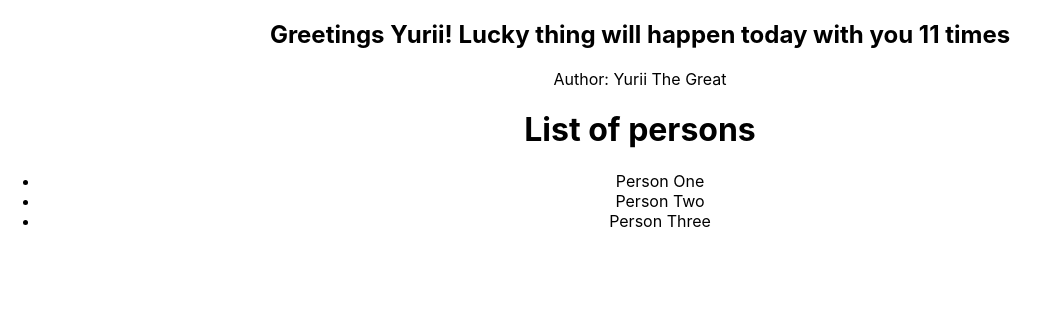
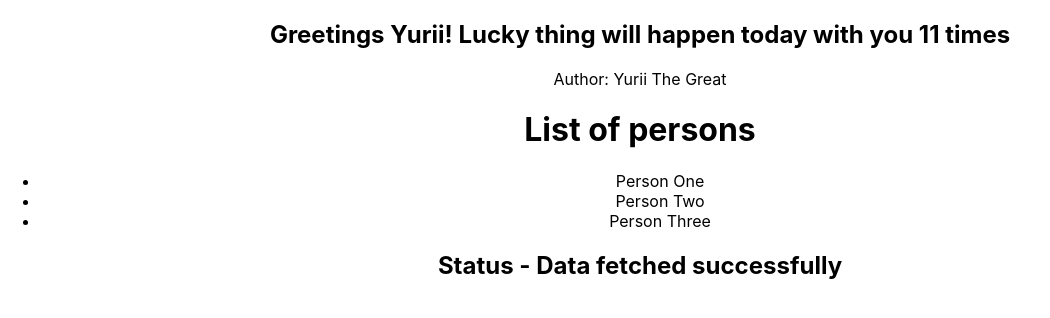
Before and after one commit to Skoblik/react-ts-tutorial, a React (Create React App) app: page / in a window 1280 px wide. Shown: the top 318 px of the page, without its empty margins (0-1050 px from the left). Built offline with nearby package versions, Linux system fonts and the light colour scheme.

Commit message:
added Status component

```diff
--- a/src/App.tsx
+++ b/src/App.tsx
@@ -2,6 +2,7 @@
 import { Greet } from "./components/greet/Greet";
 import { PersonList } from "./components/person list/PersonList";
 import { Person } from "./components/person/Person";
+import { Status } from "./components/status/Status";
 import { nameList, personName } from "./data/PersonStorage";
 
 function App() {
@@ -10,6 +11,7 @@
       <Greet name="Yurii" messageCount={11} isLoggedIn={true} />
       <Person name={personName} />
       <PersonList names={nameList} />
+      <Status status="success" />
     </div>
   );
 }
--- /dev/null
+++ b/src/components/status/Status.tsx
@@ -0,0 +1,23 @@
+import { StatusProps } from "./Status.types";
+
+export const Status = (props: StatusProps) => {
+  let message;
+  switch (props.status) {
+    case "loading":
+      message = "Loading...";
+      break;
+    case "success":
+      message = "Data fetched successfully";
+      break;
+    case "error":
+      message = "Error fetching data";
+      break;
+    default:
+      message = "Unknown status";
+  }
+  return (
+    <div>
+      <h2>Status - {message}</h2>
+    </div>
+  );
+};
--- /dev/null
+++ b/src/components/status/Status.types.ts
@@ -0,0 +1,3 @@
+export type StatusProps = {
+  status: "loading" | "success" | "error";
+}
```
